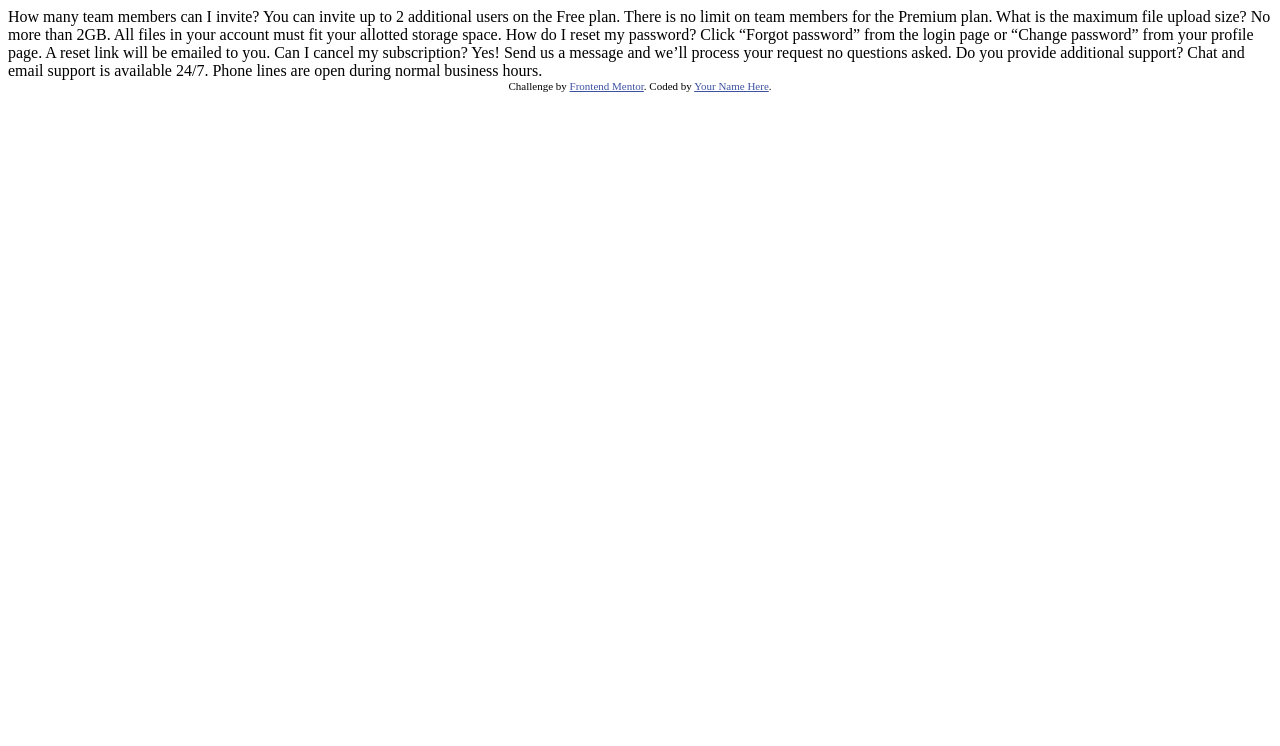
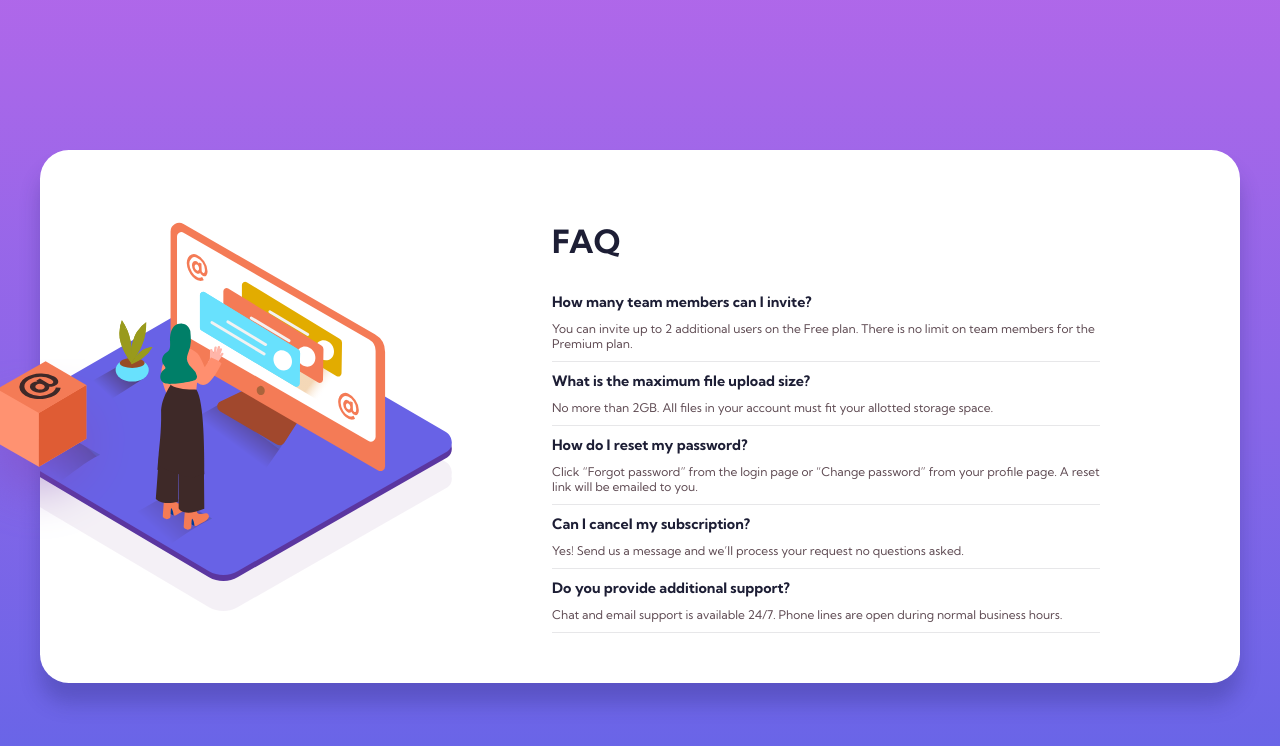
Before and after one commit to Nicolascrd/faq-accordeon, a plain HTML site: page index.html in a window 1280 px wide. Drawn offline with Linux system fonts and the light colour scheme.

Commit message:
good static version

```diff
--- a/index.html
+++ b/index.html
@@ -9,32 +9,96 @@
   <title>Frontend Mentor | FAQ Accordion Card</title>
 
   <!-- Feel free to remove these styles or customise in your own stylesheet 👍 -->
-  <style>
-    .attribution { font-size: 11px; text-align: center; }
-    .attribution a { color: hsl(228, 45%, 44%); }
-  </style>
+  <link rel="stylesheet" href="style.css">
 </head>
 <body>
+  <div id="whiteBox">
+    <img id="mobile" src='images/illustration-woman-online-mobile.svg'>
+
+
+    <img id="desktopOut" src="images/illustration-box-desktop.svg">
+    <div class="cropImage">
+    <img id="desktopIn" src="images/illustration-woman-online-desktop.svg">
+    </div>
+  <div class="faq">
+  <h1>FAQ</h1>
+  <div class="element">
+    <div class="question">
   How many team members can I invite?
+  </div>
+  <div class="answer">
   You can invite up to 2 additional users on the Free plan. There is no limit on
   team members for the Premium plan.
+  </div>
+  </div>
 
+  <div class="element">
+    <div class="question">
   What is the maximum file upload size?
+  </div>
+  <div class="answer">
   No more than 2GB. All files in your account must fit your allotted storage space.
-
+    </div>
+    </div>
+  <div class="element">
+  <div class="question">
   How do I reset my password?
+  </div>
+  <div class="answer">
   Click “Forgot password” from the login page or “Change password” from your profile page.
   A reset link will be emailed to you.
+  </div>
+</div>
+<div class="element">
+  <div class="question">
+  Can I cancel my subscription?
+  </div>
+  <div class="answer">
+  Yes! Send us a message and we’ll process your request no questions asked.
+  </div>
+</div>
+<div class="element">
+  <div class="question">
+  Do you provide additional support?
+  </div>
+  <div class="answer">
+  Chat and email support is available 24/7. Phone lines are open during normal business hours.
+  </div>
+  </div>
 
-  Can I cancel my subscription?
-  Yes! Send us a message and we’ll process your request no questions asked.
+</div>
+</div>
+<!--
+<div class="attribution">
+  Challenge by <a href="https://www.frontendmentor.io?ref=challenge" target="_blank">Frontend Mentor</a>.
+  Coded by <a href="https://www.linkedin.com/in/nicolas-couraud/">Nicolas</a>.
+</div>
+-->
+</body>
+<footer>
+<script>
+  reportWindowSize();
+  window.addEventListener('resize', reportWindowSize);
+  function reportWindowSize(){
+  if (window.innerWidth < 640){
+    console.log("moins de 640px");
+    displayMobile();
+  } else {
+    console.log("plus de 640px");
+    displayDesktop();
+  }
+  }
+  function displayMobile() {
+  document.getElementById("mobile").style.display="block";
+  document.getElementById("desktopOut").style.display="none";
+  document.getElementById("desktopIn").style.display="none";
+  }
 
-  Do you provide additional support?
-  Chat and email support is available 24/7. Phone lines are open during normal business hours.
-
-  <div class="attribution">
-    Challenge by <a href="https://www.frontendmentor.io?ref=challenge" target="_blank">Frontend Mentor</a>.
-    Coded by <a href="#">Your Name Here</a>.
-  </div>
-</body>
+  function displayDesktop(){
+    document.getElementById("mobile").style.display="none";
+    document.getElementById("desktopOut").style.display="block";
+    document.getElementById("desktopIn").style.display="block";
+  }
+  </script>
+  </footer>
 </html>
--- /dev/null
+++ b/style.css
@@ -0,0 +1,118 @@
+@import url('https://fonts.googleapis.com/css2?family=Kumbh+Sans&display=swap');
+@import url('https://fonts.googleapis.com/css2?family=Kumbh+Sans:wght@700&display=swap');
+
+:root{
+    /* text */
+    --dark-desaturated-blue: hsl(238, 29%, 16%);
+    --soft-red: hsl(14, 88%, 65%);
+
+    /* background gradient */
+    --soft-violet: hsl(273, 75%, 66%);
+    --soft-blue: hsl(240,73%,65%);
+
+    /* shadow */
+    --box-shadow: rgba(43, 43, 116, 0.301);
+    --img-shadow: rgba(76, 23, 112, 0.061);
+
+    /* text */
+    --very-dark-grayish-blue: hsl(337,12%,33%);
+    --dark-grayish-blue: hsl(240, 6%, 50%);
+
+    /* dividers */
+    --light-grayish-blue: hsl(240,5%, 91%);
+    font-family: 'Kumbh Sans'
+
+}
+
+h1{
+    font-weight:700;
+}
+
+body{
+    background: linear-gradient(var(--soft-violet), var(--soft-blue));
+    margin-top: 150px;
+    background-repeat: no-repeat;
+    background-attachment: fixed;
+    display: flex;
+    align-items: center;
+}
+
+#whiteBox{
+    background: white;
+    max-width: 1200px;
+    margin: auto;
+    border-radius: 1.8em;
+    display: flex;
+    align-items: center;
+    box-shadow: 0 20px 20px 0 var(--box-shadow);
+}
+
+#desktopOut{
+    position: absolute;
+    margin-left: -94px;
+    margin-top: 70px;
+    z-index: 2;
+
+}
+
+#desktopIn{
+    margin-left: -60px;
+
+    position: relative;
+    -webkit-filter: drop-shadow(0 30px 0 var(--img-shadow));
+    filter: drop-shadow(0 30px 0 var(--img-shadow));
+    padding: 10px 0 40px 0;
+}
+.cropImage{
+    overflow: hidden;
+    flex-shrink: 0;
+    max-width:60%;
+    height: auto;
+}
+.faq{
+    margin: 50px 140px 50px 100px;
+    color: var(--dark-desaturated-blue);
+}
+
+
+.element{
+    border-bottom: 1px solid var(--light-grayish-blue);
+    font-size: 12px;
+}
+.question{
+    font-size:120%;
+    font-weight: 700;
+    padding-bottom: 10px;
+    padding-top:10px;
+}
+.answer{
+    color: var(--very-dark-grayish-blue);
+    padding-bottom:10px;
+}
+
+.attribution { font-size: 11px; text-align: center; }
+.attribution a { color: hsl(228, 45%, 44%); }
+
+@media(max-width: 1000px){
+    .faq{
+        margin: 30px 30px 50px 30px;
+    }
+
+}
+
+@media(max-width: 640px){
+    #whiteBox{
+        flex-direction: column;
+        max-width: 95%;
+    }
+    h1{
+        text-align: center;
+    }
+    #mobile{
+        margin-top: -110px;
+        position: relative;
+        -webkit-filter: drop-shadow(0 30px 0 var(--img-shadow));
+        filter: drop-shadow(0 30px 0 var(--img-shadow));
+
+    }
+}
```
